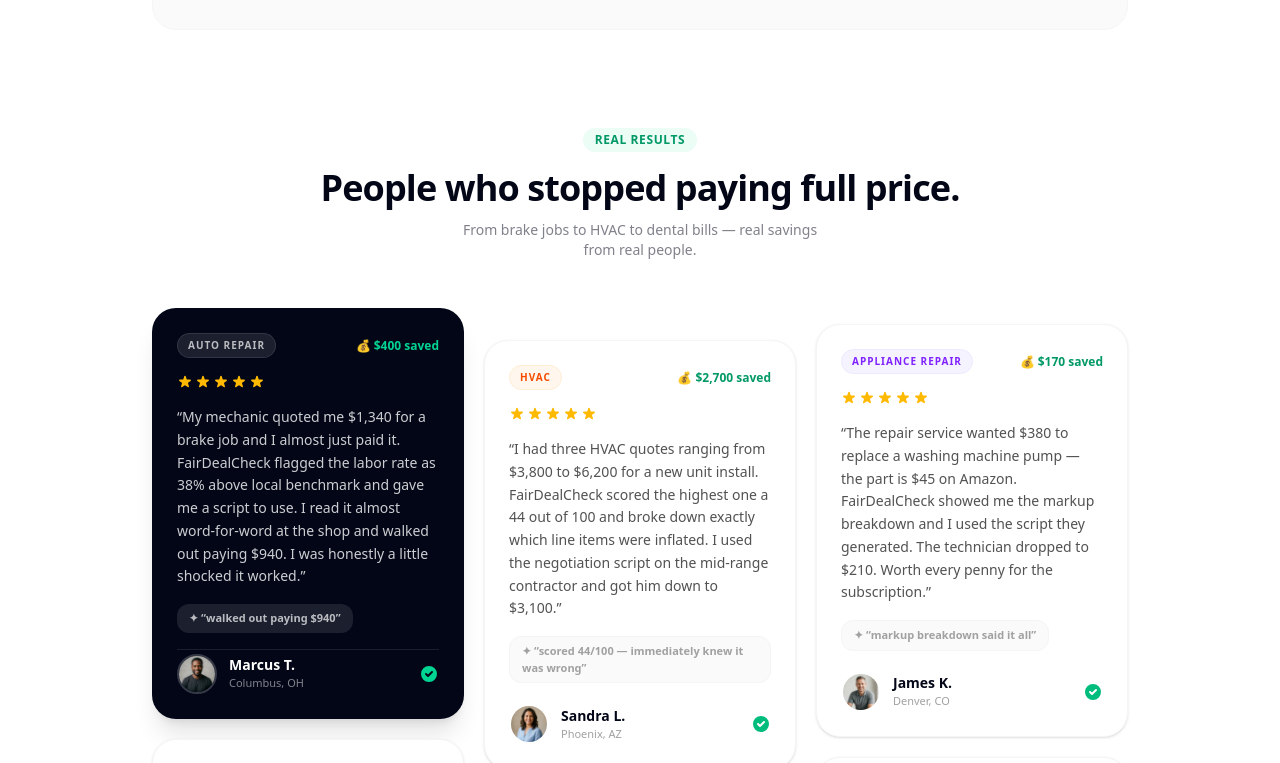
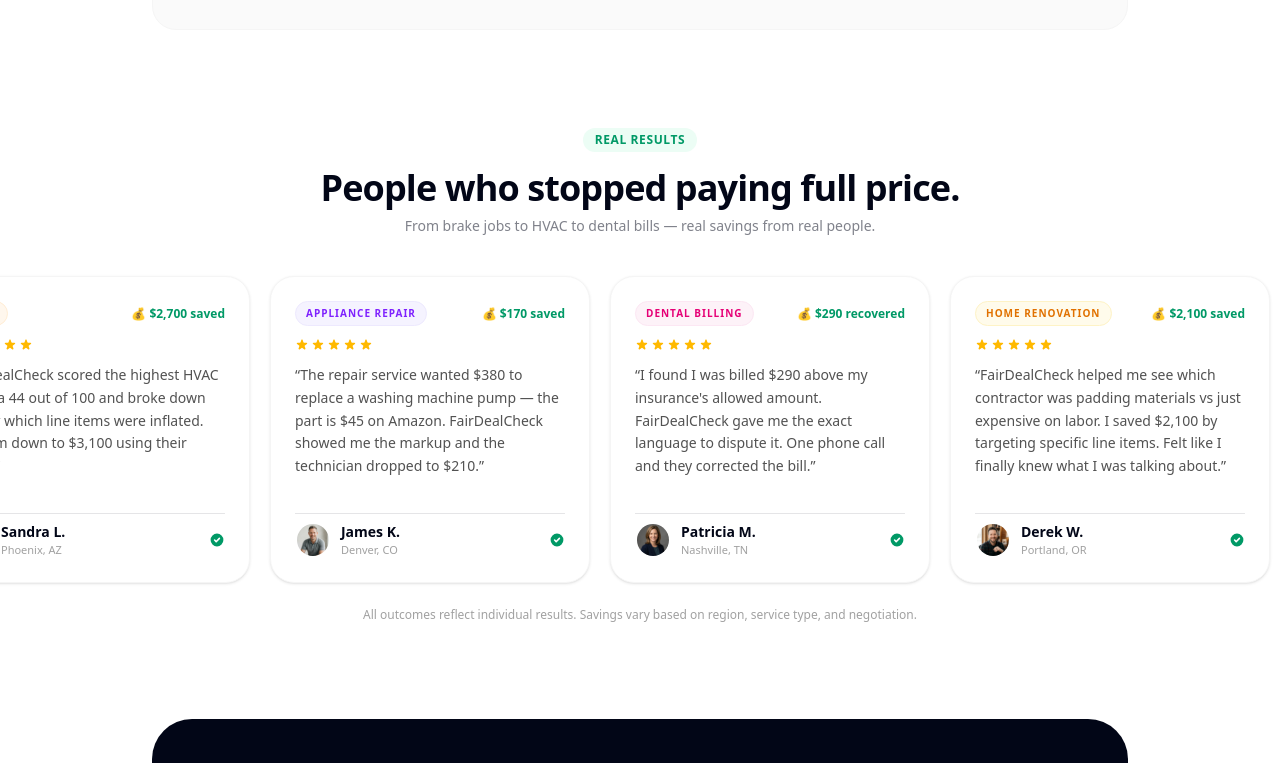
Before and after one commit to noutpelgrim/fairdealcheck, a Next.js app: page / in a window 1280 px wide. Shown: the part 3723-4486 px from the top of the page. Built offline with nearby package versions, Linux system fonts and the light colour scheme.

Commit message:
feat: convert testimonials to infinite auto-scrolling marquee

```diff
--- a/src/components/landing/TestimonialsSection.tsx
+++ b/src/components/landing/TestimonialsSection.tsx
@@ -1,3 +1,5 @@
+"use client";
+
 import React from "react";
 import Image from "next/image";
 
@@ -7,95 +9,113 @@
         location: "Columbus, OH",
         category: "Auto Repair",
         saved: "$400 saved",
-        score: 5,
         avatar: "/avatar-marcus.png",
-        quote:
-            "My mechanic quoted me $1,340 for a brake job and I almost just paid it. FairDealCheck flagged the labor rate as 38% above local benchmark and gave me a script to use. I read it almost word-for-word at the shop and walked out paying $940. I was honestly a little shocked it worked.",
-        highlight: "walked out paying $940",
+        quote: "My mechanic quoted me $1,340 for a brake job and I almost just paid it. FairDealCheck flagged the labor rate as 38% above local benchmark. I walked out paying $940.",
+        color: "bg-navy text-white",
+        chipColor: "bg-white/10 text-white/70 border-white/10",
+        savedColor: "text-emerald-400",
+        quoteColor: "text-white/80",
+        nameColor: "text-white",
+        locColor: "text-white/50",
+        borderColor: "border-navy/20",
     },
     {
         name: "Sandra L.",
         location: "Phoenix, AZ",
         category: "HVAC",
         saved: "$2,700 saved",
-        score: 5,
         avatar: "/avatar-sandra.png",
-        quote:
-            "I had three HVAC quotes ranging from $3,800 to $6,200 for a new unit install. FairDealCheck scored the highest one a 44 out of 100 and broke down exactly which line items were inflated. I used the negotiation script on the mid-range contractor and got him down to $3,100.",
-        highlight: "scored 44/100 — immediately knew it was wrong",
+        quote: "FairDealCheck scored the highest HVAC quote a 44 out of 100 and broke down exactly which line items were inflated. Got him down to $3,100 using their script.",
+        color: "bg-white",
+        chipColor: "bg-orange-50 text-orange-600 border-orange-100",
+        savedColor: "text-emerald-600",
+        quoteColor: "text-neutral-600",
+        nameColor: "text-navy",
+        locColor: "text-neutral-400",
+        borderColor: "border-neutral-100",
     },
     {
         name: "James K.",
         location: "Denver, CO",
         category: "Appliance Repair",
         saved: "$170 saved",
-        score: 5,
         avatar: "/avatar-james.png",
-        quote:
-            "The repair service wanted $380 to replace a washing machine pump — the part is $45 on Amazon. FairDealCheck showed me the markup breakdown and I used the script they generated. The technician dropped to $210. Worth every penny for the subscription.",
-        highlight: "markup breakdown said it all",
+        quote: "The repair service wanted $380 to replace a washing machine pump — the part is $45 on Amazon. FairDealCheck showed me the markup and the technician dropped to $210.",
+        color: "bg-white",
+        chipColor: "bg-violet-50 text-violet-600 border-violet-100",
+        savedColor: "text-emerald-600",
+        quoteColor: "text-neutral-600",
+        nameColor: "text-navy",
+        locColor: "text-neutral-400",
+        borderColor: "border-neutral-100",
     },
     {
         name: "Patricia M.",
         location: "Nashville, TN",
         category: "Dental Billing",
         saved: "$290 recovered",
-        score: 5,
         avatar: "/avatar-patricia.png",
-        quote:
-            "I uploaded an EOB from my dentist after a crown procedure and found out I was billed $290 above what my insurance's allowed amount should have been. FairDealCheck gave me the exact language to dispute it. It took one phone call and they corrected the bill immediately. Nobody tells you this stuff.",
-        highlight: "one phone call, bill corrected",
+        quote: "I found I was billed $290 above my insurance's allowed amount. FairDealCheck gave me the exact language to dispute it. One phone call and they corrected the bill.",
+        color: "bg-white",
+        chipColor: "bg-pink-50 text-pink-600 border-pink-100",
+        savedColor: "text-emerald-600",
+        quoteColor: "text-neutral-600",
+        nameColor: "text-navy",
+        locColor: "text-neutral-400",
+        borderColor: "border-neutral-100",
     },
     {
         name: "Derek W.",
         location: "Portland, OR",
         category: "Home Renovation",
         saved: "$2,100 saved",
-        score: 5,
         avatar: "/avatar-derek.png",
-        quote:
-            "I was getting quotes for a bathroom renovation and they varied wildly. FairDealCheck helped me understand which contractor was padding materials versus which was just expensive on labor. I saved about $2,100 on the final contract by targeting specific line items. It made me feel like I actually knew what I was talking about.",
-        highlight: "felt like I actually knew what I was talking about",
+        quote: "FairDealCheck helped me see which contractor was padding materials vs just expensive on labor. I saved $2,100 by targeting specific line items. Felt like I finally knew what I was talking about.",
+        color: "bg-white",
+        chipColor: "bg-amber-50 text-amber-600 border-amber-100",
+        savedColor: "text-emerald-600",
+        quoteColor: "text-neutral-600",
+        nameColor: "text-navy",
+        locColor: "text-neutral-400",
+        borderColor: "border-neutral-100",
     },
     {
         name: "Rachel H.",
         location: "Chicago, IL",
         category: "Plumbing",
         saved: "$220 saved",
-        score: 5,
         avatar: "/avatar-rachel.png",
-        quote:
-            "A plumber quoted me $680 to replace a shower valve. FairDealCheck gave it a 51 fairness score and showed me the part should run $60–$90 and the job typically takes under two hours. I pushed back using their script and we landed at $460. The plumber actually seemed to respect that I'd done my homework.",
-        highlight: "fairness score: 51/100",
+        quote: "A plumber quoted me $680 to replace a shower valve. FairDealCheck gave it a 51 fairness score. I used the script and we landed at $460. The plumber respected that I'd done my homework.",
+        color: "bg-white",
+        chipColor: "bg-cyan-50 text-cyan-600 border-cyan-100",
+        savedColor: "text-emerald-600",
+        quoteColor: "text-neutral-600",
+        nameColor: "text-navy",
+        locColor: "text-neutral-400",
+        borderColor: "border-neutral-100",
     },
     {
         name: "Tony B.",
         location: "Sacramento, CA",
         category: "Equipment Servicing",
         saved: "$600 saved",
-        score: 5,
         avatar: "/avatar-tony.png",
-        quote:
-            "I run a small bakery and had a commercial oven repair quote come in at just over $1,800. FairDealCheck found the travel fee and diagnostic charge were nearly double the regional average. I negotiated it down to $1,200 and now I run every service quote through here before I sign anything.",
-        highlight: "now I run every quote through here",
+        quote: "A commercial oven repair came in at $1,800. FairDealCheck found the diagnostic charge was nearly double the regional average. Negotiated it to $1,200. Now I run every quote through here.",
+        color: "bg-white",
+        chipColor: "bg-emerald-50 text-emerald-600 border-emerald-100",
+        savedColor: "text-emerald-600",
+        quoteColor: "text-neutral-600",
+        nameColor: "text-navy",
+        locColor: "text-neutral-400",
+        borderColor: "border-neutral-100",
     },
 ];
 
-const CATEGORY_COLORS: Record<string, string> = {
-    "Auto Repair": "bg-blue-50 text-blue-600 border-blue-100",
-    "HVAC": "bg-orange-50 text-orange-600 border-orange-100",
-    "Appliance Repair": "bg-violet-50 text-violet-600 border-violet-100",
-    "Dental Billing": "bg-pink-50 text-pink-600 border-pink-100",
-    "Home Renovation": "bg-amber-50 text-amber-600 border-amber-100",
-    "Plumbing": "bg-cyan-50 text-cyan-600 border-cyan-100",
-    "Equipment Servicing": "bg-emerald-50 text-emerald-600 border-emerald-100",
-};
-
-function Stars({ n }: { n: number }) {
+function Stars() {
     return (
         <div className="flex gap-0.5">
-            {Array.from({ length: n }).map((_, i) => (
-                <svg key={i} className="w-4 h-4 text-amber-400" fill="currentColor" viewBox="0 0 20 20">
+            {[1, 2, 3, 4, 5].map((i) => (
+                <svg key={i} className="w-3.5 h-3.5 text-amber-400" fill="currentColor" viewBox="0 0 20 20">
                     <path d="M9.049 2.927c.3-.921 1.603-.921 1.902 0l1.07 3.292a1 1 0 00.95.69h3.462c.969 0 1.371 1.24.588 1.81l-2.8 2.034a1 1 0 00-.364 1.118l1.07 3.292c.3.921-.755 1.688-1.54 1.118l-2.8-2.034a1 1 0 00-1.175 0l-2.8 2.034c-.784.57-1.838-.197-1.539-1.118l1.07-3.292a1 1 0 00-.364-1.118L2.98 8.72c-.783-.57-.38-1.81.588-1.81h3.461a1 1 0 00.951-.69l1.07-3.292z" />
                 </svg>
             ))}
@@ -103,113 +123,85 @@
     );
 }
 
-export function TestimonialsSection() {
-    // Split into 3 columns for masonry effect
-    const col1 = [TESTIMONIALS[0], TESTIMONIALS[3], TESTIMONIALS[6]];
-    const col2 = [TESTIMONIALS[1], TESTIMONIALS[4]];
-    const col3 = [TESTIMONIALS[2], TESTIMONIALS[5]];
-
-    const Card = ({ t, featured }: { t: typeof TESTIMONIALS[0]; featured?: boolean }) => (
-        <div className={`relative flex flex-col gap-4 rounded-3xl border p-6 transition-shadow hover:shadow-lg ${featured
-                ? "bg-navy text-white border-navy/20 shadow-xl shadow-navy/10"
-                : "bg-white border-neutral-100 shadow-sm"
-            }`}>
-            {/* Category + savings */}
+function Card({ t }: { t: typeof TESTIMONIALS[0] }) {
+    return (
+        <div className={`flex-shrink-0 w-80 rounded-3xl border p-6 flex flex-col gap-3 shadow-sm ${t.color} ${t.borderColor}`}>
+            {/* Top row */}
             <div className="flex items-center justify-between">
-                <span className={`text-[10px] font-bold uppercase tracking-widest px-2.5 py-1 rounded-full border ${featured
-                        ? "bg-white/10 text-white/70 border-white/10"
-                        : CATEGORY_COLORS[t.category]
-                    }`}>
+                <span className={`text-[10px] font-bold uppercase tracking-widest px-2.5 py-1 rounded-full border ${t.chipColor}`}>
                     {t.category}
                 </span>
-                <span className={`text-xs font-bold ${featured ? "text-emerald-400" : "text-emerald-600"}`}>
-                    💰 {t.saved}
-                </span>
+                <span className={`text-xs font-bold ${t.savedColor}`}>💰 {t.saved}</span>
             </div>
 
-            {/* Stars */}
-            <Stars n={t.score} />
+            <Stars />
 
             {/* Quote */}
-            <p className={`text-sm leading-relaxed ${featured ? "text-white/80" : "text-neutral-600"}`}>
+            <p className={`text-sm leading-relaxed ${t.quoteColor}`}>
                 &ldquo;{t.quote}&rdquo;
             </p>
 
-            {/* Highlight chip */}
-            <div className={`text-[11px] font-semibold px-3 py-1.5 rounded-xl w-fit ${featured ? "bg-white/10 text-white/70" : "bg-neutral-50 text-neutral-400 border border-neutral-100"
-                }`}>
-                ✦ &ldquo;{t.highlight}&rdquo;
-            </div>
-
             {/* Author */}
-            <div className="flex items-center gap-3 pt-1 mt-auto border-t border-neutral-100/10">
-                <div className="w-10 h-10 rounded-full overflow-hidden border-2 border-white/20 flex-shrink-0">
-                    <Image src={t.avatar} alt={t.name} width={40} height={40} className="object-cover w-full h-full" />
+            <div className="flex items-center gap-2.5 pt-2 mt-auto border-t border-current/10">
+                <div className="w-9 h-9 rounded-full overflow-hidden flex-shrink-0 border-2 border-white/20">
+                    <Image src={t.avatar} alt={t.name} width={36} height={36} className="object-cover w-full h-full" />
                 </div>
-                <div>
-                    <p className={`text-sm font-bold ${featured ? "text-white" : "text-navy"}`}>{t.name}</p>
-                    <p className={`text-[11px] ${featured ? "text-white/50" : "text-neutral-400"}`}>{t.location}</p>
+                <div className="flex-1 min-w-0">
+                    <p className={`text-sm font-bold ${t.nameColor}`}>{t.name}</p>
+                    <p className={`text-[11px] ${t.locColor}`}>{t.location}</p>
                 </div>
-                {/* Verified badge */}
-                <div className="ml-auto">
-                    <svg className={`w-5 h-5 ${featured ? "text-emerald-400" : "text-emerald-500"}`} fill="currentColor" viewBox="0 0 20 20">
-                        <path fillRule="evenodd" d="M10 18a8 8 0 100-16 8 8 0 000 16zm3.707-9.293a1 1 0 00-1.414-1.414L9 10.586 7.707 9.293a1 1 0 00-1.414 1.414l2 2a1 1 0 001.414 0l4-4z" clipRule="evenodd" />
-                    </svg>
-                </div>
+                <svg className={`w-4 h-4 flex-shrink-0 ${t.savedColor}`} fill="currentColor" viewBox="0 0 20 20">
+                    <path fillRule="evenodd" d="M10 18a8 8 0 100-16 8 8 0 000 16zm3.707-9.293a1 1 0 00-1.414-1.414L9 10.586 7.707 9.293a1 1 0 00-1.414 1.414l2 2a1 1 0 001.414 0l4-4z" clipRule="evenodd" />
+                </svg>
             </div>
         </div>
     );
+}
+
+export function TestimonialsSection() {
+    // Duplicate cards for seamless loop
+    const all = [...TESTIMONIALS, ...TESTIMONIALS];
 
     return (
-        <section className="pb-24 px-6 max-w-5xl mx-auto">
+        <section className="pb-24 overflow-hidden">
             {/* Header */}
-            <div className="text-center mb-12">
+            <div className="text-center mb-10 px-6">
                 <div className="inline-flex items-center gap-2 text-emerald-600 bg-emerald-50 px-3 py-1 rounded-full text-xs font-bold uppercase tracking-wider mb-4">
                     Real Results
                 </div>
-                <h2 className="text-4xl font-bold text-navy tracking-tight mb-3">
+                <h2 className="text-4xl font-bold text-navy tracking-tight mb-2">
                     People who stopped paying full price.
                 </h2>
-                <p className="text-navy/50 max-w-sm mx-auto text-sm">
+                <p className="text-navy/50 text-sm">
                     From brake jobs to HVAC to dental bills — real savings from real people.
                 </p>
             </div>
 
-            {/* Masonry grid — hidden on mobile, shown on md+ */}
-            <div className="hidden md:grid md:grid-cols-3 gap-5 items-start">
-                {/* Column 1 */}
-                <div className="flex flex-col gap-5">
-                    {col1.map((t, i) => (
-                        <Card key={t.name} t={t} featured={i === 0} />
-                    ))}
-                </div>
-                {/* Column 2 — offset down */}
-                <div className="flex flex-col gap-5 mt-8">
-                    {col2.map((t) => (
-                        <Card key={t.name} t={t} />
-                    ))}
-                </div>
-                {/* Column 3 — offset down less */}
-                <div className="flex flex-col gap-5 mt-4">
-                    {col3.map((t) => (
-                        <Card key={t.name} t={t} />
-                    ))}
-                </div>
-            </div>
-
-            {/* Mobile: single column */}
-            <div className="md:hidden flex flex-col gap-4">
-                {TESTIMONIALS.map((t, i) => (
-                    <Card key={t.name} t={t} featured={i === 0} />
+            {/* Marquee track */}
+            <div
+                className="flex gap-5 w-max"
+                style={{
+                    animation: "scroll-left 40s linear infinite",
+                }}
+                onMouseEnter={(e) => (e.currentTarget.style.animationPlayState = "paused")}
+                onMouseLeave={(e) => (e.currentTarget.style.animationPlayState = "running")}
+            >
+                {all.map((t, i) => (
+                    <Card key={`${t.name}-${i}`} t={t} />
                 ))}
             </div>
 
-            {/* Bottom trust line */}
-            <div className="mt-10 text-center">
-                <p className="text-xs text-neutral-400">
-                    All outcomes reflect individual results. Savings vary based on region, service type, and negotiation.
-                </p>
-            </div>
+            {/* CSS keyframes injected inline */}
+            <style>{`
+        @keyframes scroll-left {
+          0%   { transform: translateX(0); }
+          100% { transform: translateX(-50%); }
+        }
+      `}</style>
+
+            <p className="text-center text-xs text-neutral-400 mt-6 px-6">
+                All outcomes reflect individual results. Savings vary based on region, service type, and negotiation.
+            </p>
         </section>
     );
 }
```
